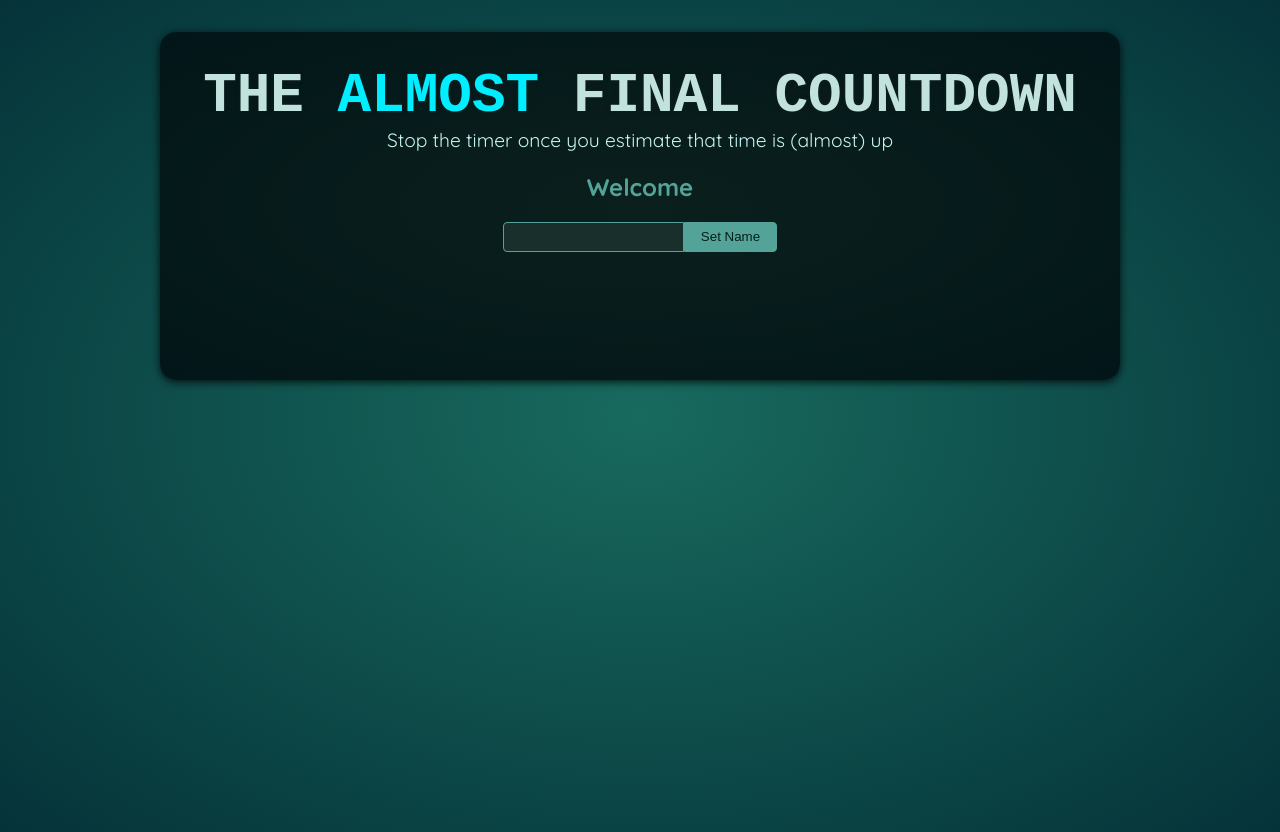
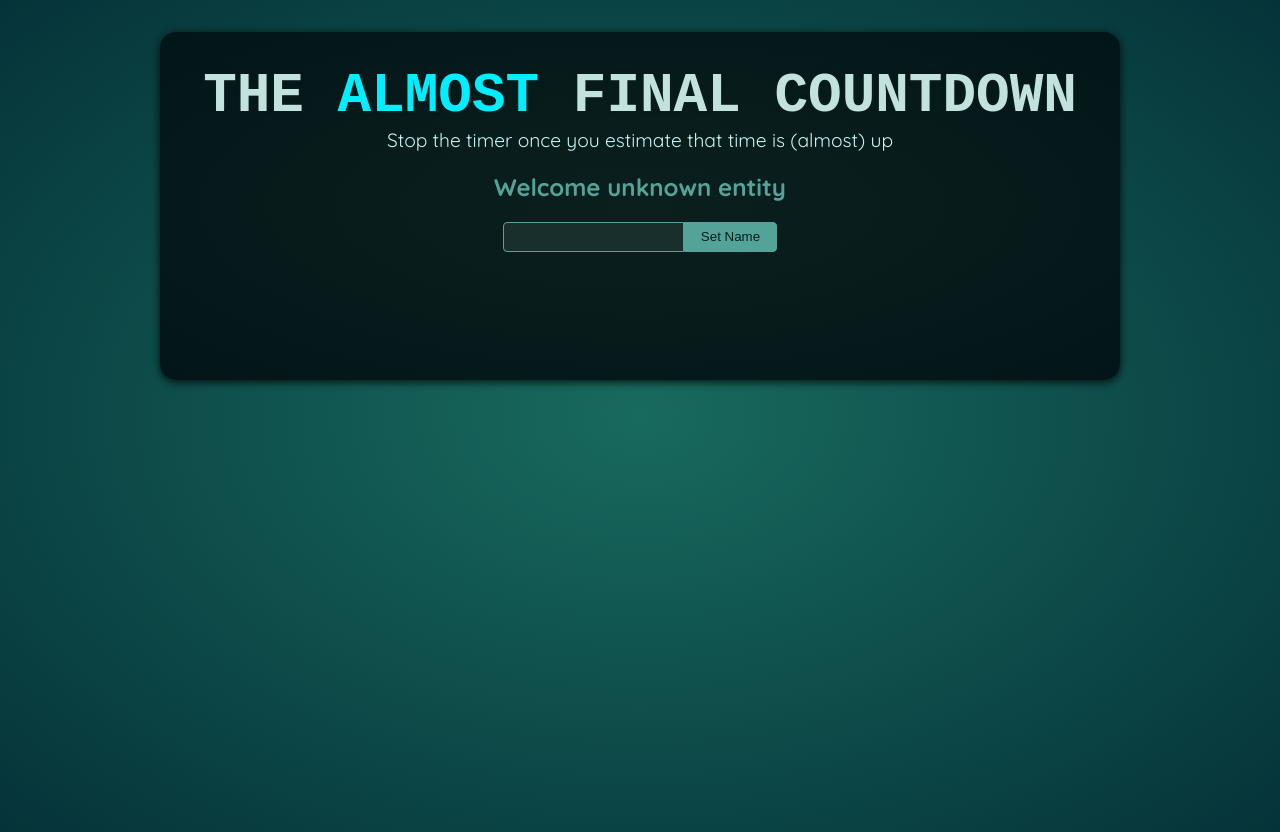
Before and after one commit to daFailer/the-almost-final-countdown, a React (Vite) app: page / in a window 1280 px wide. Built offline with nearby package versions, Linux system fonts and the light colour scheme; a web font is replaced by a local one.

Commit message:
Fix display playerName logic

```diff
--- a/src/components/Player.jsx
+++ b/src/components/Player.jsx
@@ -12,7 +12,7 @@ export default function Player() {
 
   return (
     <section id="player">
-      <h2>Welcome { enteredPlayerName ?? 'unknown entity'}</h2>
+      <h2>Welcome {enteredPlayerName || 'unknown entity'}</h2>
       <p>
         <input ref={playerName} type="text" />
         <button onClick={handleClick}>Set Name</button>
```
